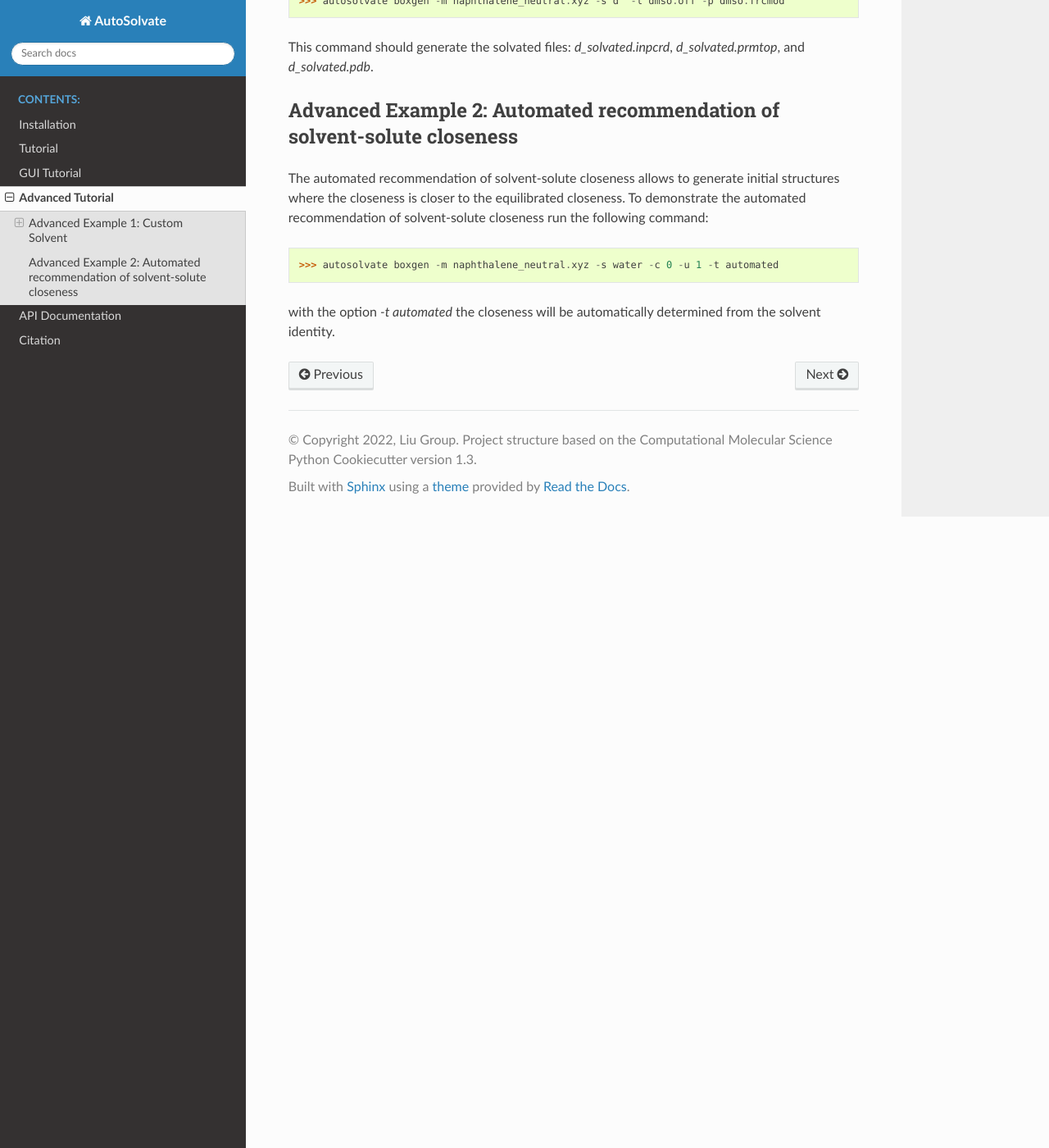
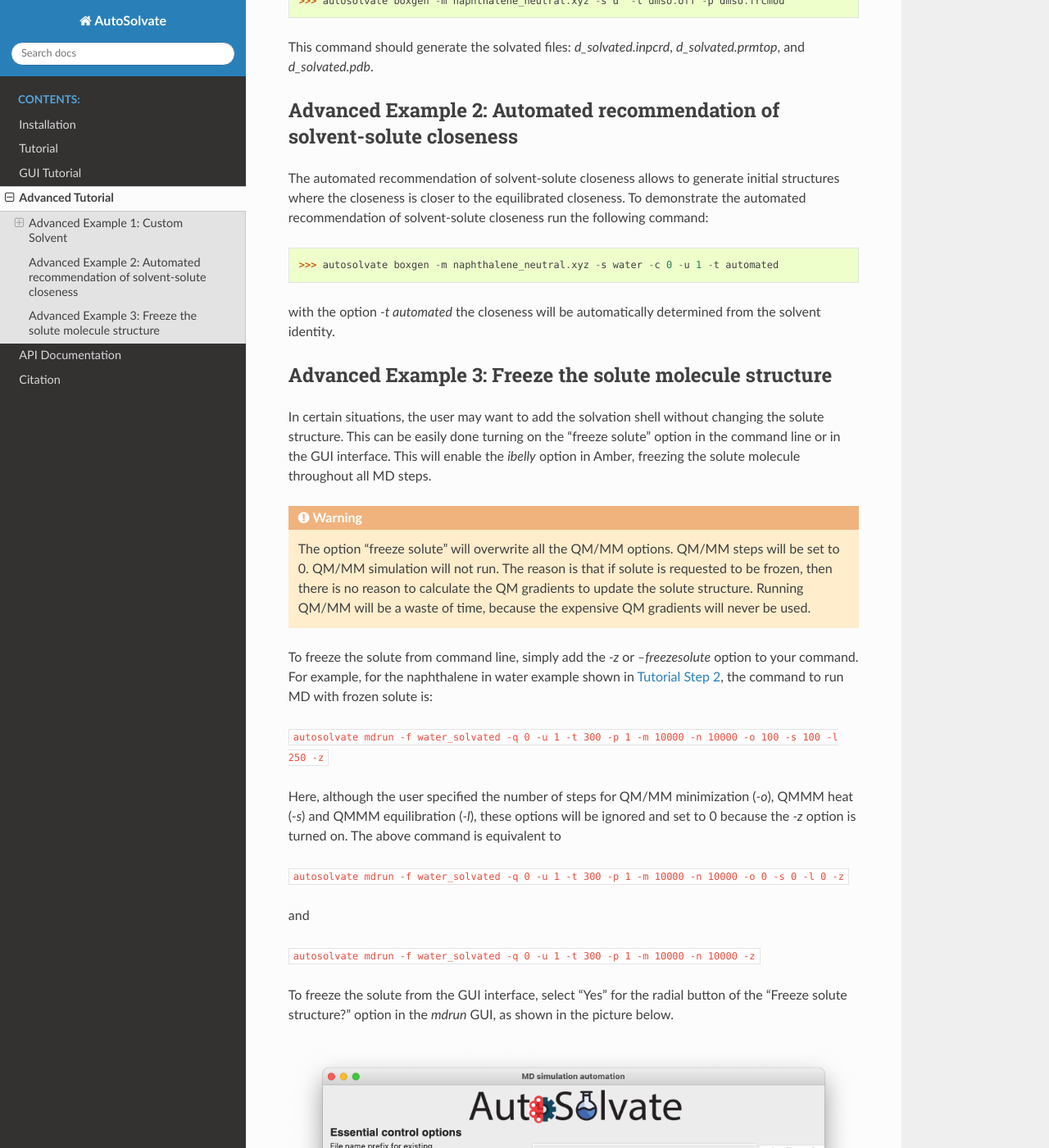
Before and after one commit to Liu-group/AutoSolvate, a Sphinx documentation site: the page built from docs/advancedTutorial.rst, in a window 1280 px wide and 1400 px high, scrolled down 1910 px. Shown: the whole window at 82% size. Built offline with Sphinx 7.4.7 and the Read the Docs theme 2.0.0, drawn with Linux system fonts in a browser that asks for light colours; the version number could not be read and is left out.

Commit message:
Updated documentation. Added the example of freezing solute in the advance tutorial

```diff
--- a/docs/advancedTutorial.rst
+++ b/docs/advancedTutorial.rst
@@ -77,3 +77,31 @@ The automated recommendation of solvent-solute closeness allows to generate init
 >>> autosolvate boxgen -m naphthalene_neutral.xyz -s water -c 0 -u 1 -t automated
 
 with the option `-t automated` the closeness will be automatically determined from the solvent identity.
+
+Advanced Example 3: Freeze the solute molecule structure
+--------------------------------------------------------
+
+In certain situations, the user may want to add the solvation shell without changing the solute structure. This can be easily done turning on the "freeze solute" option in the command line or in the GUI interface. This will enable the `ibelly` option in Amber, freezing the solute molecule throughout all MD steps.
+
+.. warning::
+
+   The option "freeze solute" will overwrite all the QM/MM options. QM/MM steps will be set to 0. QM/MM simulation will not run. The reason is that if solute is requested to be frozen, then there is no reason to calculate the QM gradients to update the solute structure. Running QM/MM will be a waste of time, because the expensive QM gradients will never be used.
+
+
+To freeze the solute from command line, simply add the `-z` or `--freezesolute` option to your command. For example, for the naphthalene in water example shown in :ref:`Tutorial Step 2<tutstep2>`, the command to run MD with frozen solute is:
+
+``autosolvate mdrun -f water_solvated -q 0 -u 1 -t 300 -p 1 -m 10000 -n 10000 -o 100 -s 100 -l 250 -z``
+
+Here, although the user specified the number of steps for QM/MM minimization (`-o`), QMMM heat (`-s`) and QMMM equilibration (`-l`), these options will be ignored and set to 0 because the `-z` option is turned on. The above command is equivalent to
+
+``autosolvate mdrun -f water_solvated -q 0 -u 1 -t 300 -p 1 -m 10000 -n 10000 -o 0 -s 0 -l 0 -z``
+
+and
+
+``autosolvate mdrun -f water_solvated -q 0 -u 1 -t 300 -p 1 -m 10000 -n 10000 -z``
+
+
+To freeze the solute from the GUI interface, select "Yes" for the radial button of the "Freeze solute structure?" option in the *mdrun* GUI, as shown in the picture below.
+
+.. image:: _images/advancedTutorial3_1.png
+   :width: 800
--- a/docs/tutorial.rst
+++ b/docs/tutorial.rst
@@ -181,6 +181,9 @@ With these three files, we are ready to proceed to the next step!
    ``autosolvate boxgen -m naphthalene_neutral.xyz -s water -c 0 -u 1 -g "bcc" -o nap_neutral``
 
    The semi-empirical charge fitting available through Amber performs well for closed-shell systems. However, it is not sufficient for open-shell systems, which will require the use of quantum chemistry charge fitting methods. The methods currently available are bcc fitting in Amber and RESP in Gaussian. RESP is the default setting.
+
+
+.. _tutstep2:
 
 Step 2: MD Simulation
 ~~~~~~~~~~~~~~~~~~~~~~~~~~~~~~~~~~~~~~~~~~~
```
Also changed, not shown: docs/_images/advancedTutorial3_1.png (added), 1 other file.
